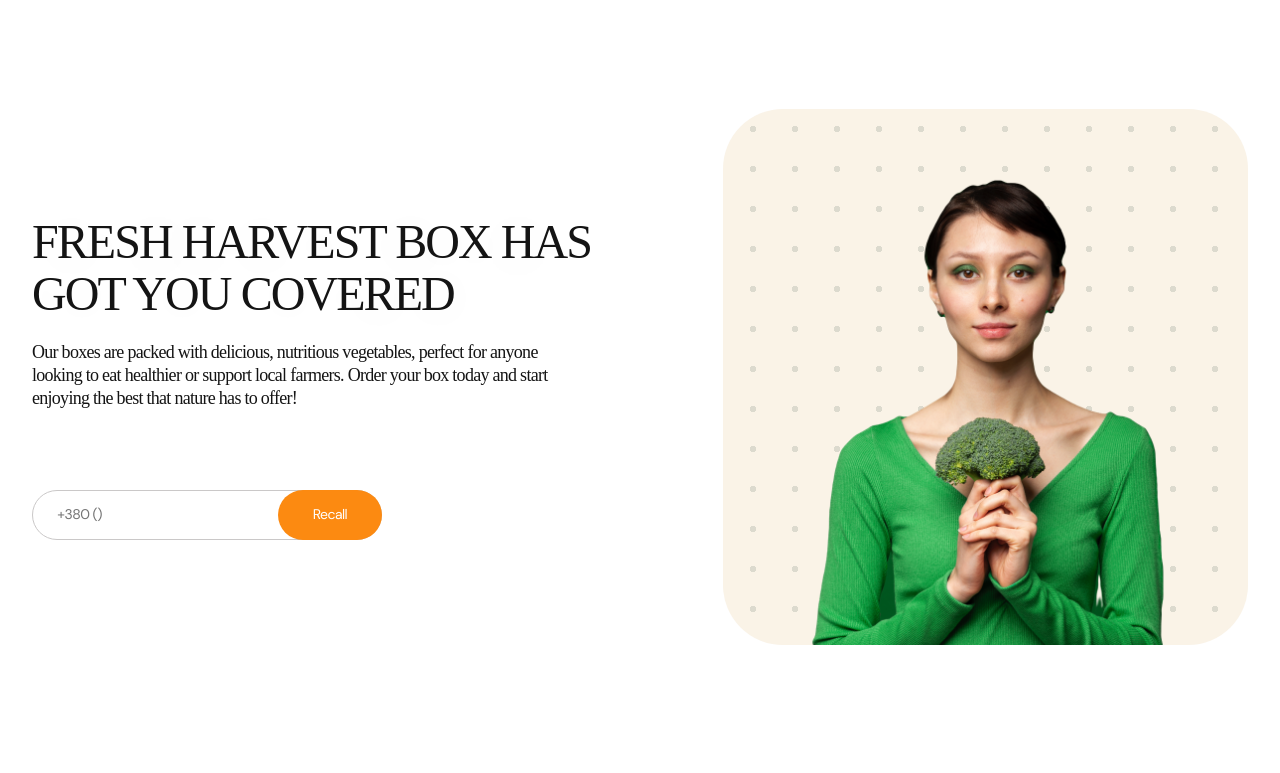
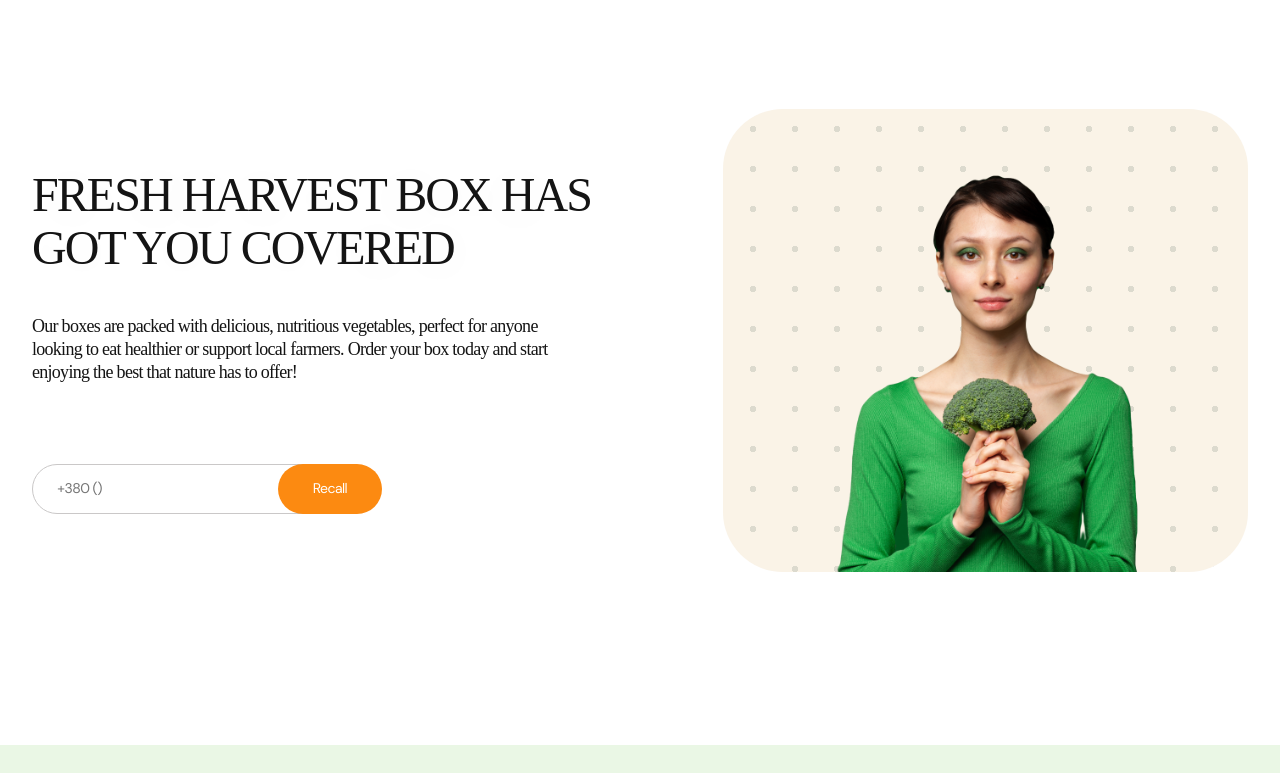
Before and after one commit to lilyafunny/group16_project_1, a website built with Vite: page src/index.html in a window 1280 px wide. Shown: the part 3727-4500 px from the top of the page. Built offline with nearby package versions, Linux system fonts and the light colour scheme.

Commit message:
Update we-will-call-you

```diff
--- a/src/css/we-will-call-you.css
+++ b/src/css/we-will-call-you.css
@@ -2,40 +2,34 @@
     background-color: #fff;
     padding: 0 20px 80px;
     margin: 0 auto;
-
 }
 
-.text-part{
+.text-part {
     display: flex;
     flex-direction: column;
     gap: 20px;
-
-
     text-align: start;
-    flex-wrap: wrap;
 }
-
-
-
 
 .section-form-title {
     display: flex;
     flex-direction: column;
     justify-content: center;
     align-items: center;
-            gap: 20px;
+    gap: 40px;
+    max-width: 375px;
+    margin: 0 auto;
 }
 
 
 .title-text {
-
     display: flex;
     width: 323px;
     flex-direction: column;
     justify-content: center;
     color: #141414;
     text-align: center;
-            text-shadow: 0 4px 70px  rgba(0, 0, 0, 0.10);
+    text-shadow: 0 4px 70px rgba(0, 0, 0, 0.10);
     font-family: DM Sans;
     font-size: 24px;
     font-style: normal;
@@ -49,31 +43,22 @@
 
 .paragraph-text {
     display: flex;
-        width: 321px;
+    max-width: 321px;
     flex-direction: column;
     justify-content: center;
     color: #141414;
     text-align: center;
-        text-shadow: 0 4px 70px  rgba(0, 0, 0, 0.10);
+    text-shadow: 0 4px 70px rgba(0, 0, 0, 0.10);
     font-family: DM Sans;
     font-size: 14px;
     font-style: normal;
     font-weight: 400;
     line-height: 1.28;
     letter-spacing: -0.56px;
-        padding-bottom: 20px;
-    }
-
-.form-recall {
-
-
-
 }
 
 .recall {
-
     color: #C1BDBD;
-
     font-size: 14px;
     font-style: normal;
     font-weight: 400;
@@ -81,17 +66,18 @@
     letter-spacing: -0.56px;
     border-radius: 100px;
     border: 1px solid #cac8c8;
-
     justify-content: center;
     align-items: center;
     display: flex;
-        width: 350px;
+    min-width: 300px;
+    max-width: 335px;
     padding: 15px 24px;
     position: relative;
 }
 
 
-.recall:hover, .recall:focus {
+.recall:hover,
+.recall:focus {
     border: none;
 }
 
@@ -117,24 +103,13 @@
     right: 0;
 
     height: 100%;
-
-
-
 }
 
-.input-button{
+.input-button {
     position: relative;
 }
 
-
-
-
-
-
-
 .img-women-positione {
-
-
     display: flex;
     top: 60px;
     left: 62px;
@@ -151,10 +126,11 @@
     padding-top: 40px;
     padding-bottom: 0px;
     border-radius: 60px;
-
+    max-width: 335px;
+    max-height: 388px;
 }
 
-.positione-img{
+.positione-img {
     display: flex;
     margin-top: 40px;
     justify-content: center;
@@ -170,31 +146,25 @@
         gap: 40px;
     }
 
-
-
     .paragraph-text {
         display: flex;
-        width: 321px;
+        max-width: 321px;
         flex-direction: column;
         justify-content: center;
         color: #141414;
         text-align: center;
-        text-shadow: 0 4px 70px  rgba(0, 0, 0, 0.10);
+        text-shadow: 0 4px 70px rgba(0, 0, 0, 0.10);
         font-family: DM Sans;
         font-size: 14px;
         font-style: normal;
         font-weight: 400;
         line-height: 1.28;
         letter-spacing: -0.56px;
-        padding-bottom: 0;
     }
 
-
-
-
-
-
-
+    .recall {
+        width: 350px;
+    }
 
     .text-button-recall {
         color: #FFF;
@@ -207,11 +177,7 @@
         text-transform: capitalize;
     }
 
-
-
     .img-women-positione {
-
-
         display: flex;
         top: 60px;
         left: 62px;
@@ -228,24 +194,13 @@ display: flex;
         padding-top: 40px;
         padding-bottom: 0px;
         border-radius: 60px;
-
+    }
 }
 
 
-
-
-}
-
-
-@media (min-width: 427px){
-
-
-
-
+@media (min-width: 427px) {
 
     .img-women-positione {
-
-
         display: flex;
         top: 60px;
         left: 62px;
@@ -262,99 +217,83 @@ display: flex;
         padding-top: 40px;
         padding-bottom: 0px;
         border-radius: 60px;
-
+    }
 }
 
 
-}
-
-
-@media (min-width: 768px){
+@media (min-width: 768px) {
 
     .we-will-call-you {
         padding-bottom: 173px;
         padding-right: 32px;
         padding-left: 32px;
+        max-width: 768px;
     }
 
-
-
-
-
-    .title-text{
-
+    .title-text {
         width: 524px;
         font-size: 40px;
         line-height: 1.1;
         letter-spacing: -1.6px;
-
     }
 
-
-    .paragraph-text{
+    .paragraph-text {
         display: flex;
-         width: 499px;
+        max-width: 499px;
         flex-direction: column;
-        justify-content: center;
         color: #141414;
         text-align: center;
-        text-shadow: 0 4px 70px  rgba(0, 0, 0, 0.10);
+        text-shadow: 0 4px 70px rgba(0, 0, 0, 0.10);
         font-family: DM Sans;
         font-size: 18px;
         font-style: normal;
         font-weight: 400;
         line-height: 1.28;
         letter-spacing: -0.72px;
+        margin: 0;
     }
 
-
-
-    .form-recall{
+    .form-recall {
         width: 350px;
         height: 48px;
         flex-shrink: 0;
     }
 
-.positione-img{
+    .positione-img {
         display: flex;
-        margin-top: 40px;
+        margin-top: 0;
         justify-content: center;
+    }
 
-}
-.img-women-positione{
+    .img-women-positione {
         width: 704px;
         height: 463px;
         justify-content: center;
-margin-top: 80px;
+        margin-top: 100px;
+        max-width: 704px;
+        max-height: 463px;
     }
 
-
+    .text-part {
+        align-items: center;
+    }
 
 }
 
-@media (min-width: 1280px){
+@media (min-width: 1280px) {
 
 
-.positione-img{
+    .positione-img {
         margin-top: unset;
     }
 
-
-    .img-women-positione{
+    .img-women-positione {
         width: 525px;
         height: 536px;
         margin-top: unset;
     }
 
-
-
-
-
-
-
-
-
-.we-will-call-you{
+    .we-will-call-you {
         display: flex;
         padding-right: 32px;
         padding-left: 32px;
@@ -363,15 +302,10 @@ margin-top: 80px;
         flex-wrap: nowrap;
         justify-content: center;
         gap: 77px;
-
-
-
+        max-width: 1280px;
     }
 
-
-
-.title-text{
-
+    .title-text {
         width: 614px;
         font-size: 48px;
         letter-spacing: -1.92px;
@@ -380,27 +314,21 @@ margin-top: 80px;
 
     .section-form-title {
         display: flex;
-        width: 614px;
-
         gap: 80px;
-        justify-content: flex-start;
         flex-wrap: wrap;
         flex-direction: row;
     }
 
-.paragraph-text{
+    .paragraph-text {
         display: flex;
-        width: 523px;
-        flex-direction: column;
-        justify-content: center;
+        max-width: 523px;
         text-align: start;
         padding-bottom: 0;
+        margin: 0;
+        text-align: start;
     }
 
-
     .img-women-positione {
-
-
         display: flex;
         top: 60px;
         left: 62px;
@@ -417,11 +345,15 @@ margin-top: 80px;
         padding-top: 40px;
         padding-bottom: 0px;
         border-radius: 60px;
-
     }
 
+    .text-part {
+        align-items: start;
+        gap: 40px;
+    }
 
-
-
-
+    .section-form-title {
+        max-width: 614px;
+        justify-content: start;
     }
+}
```
Lines whose indentation alone changed are shown as unchanged.
